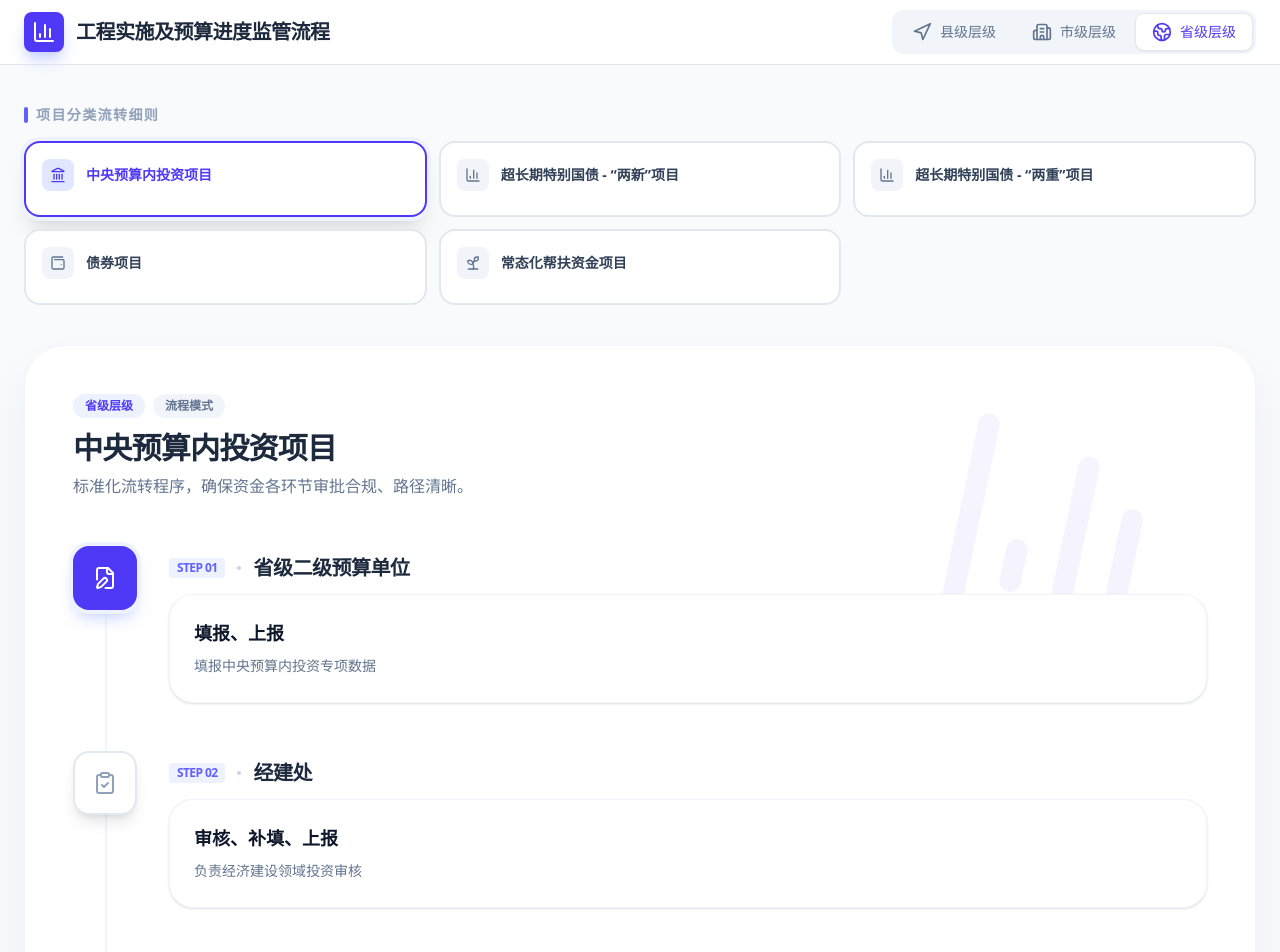
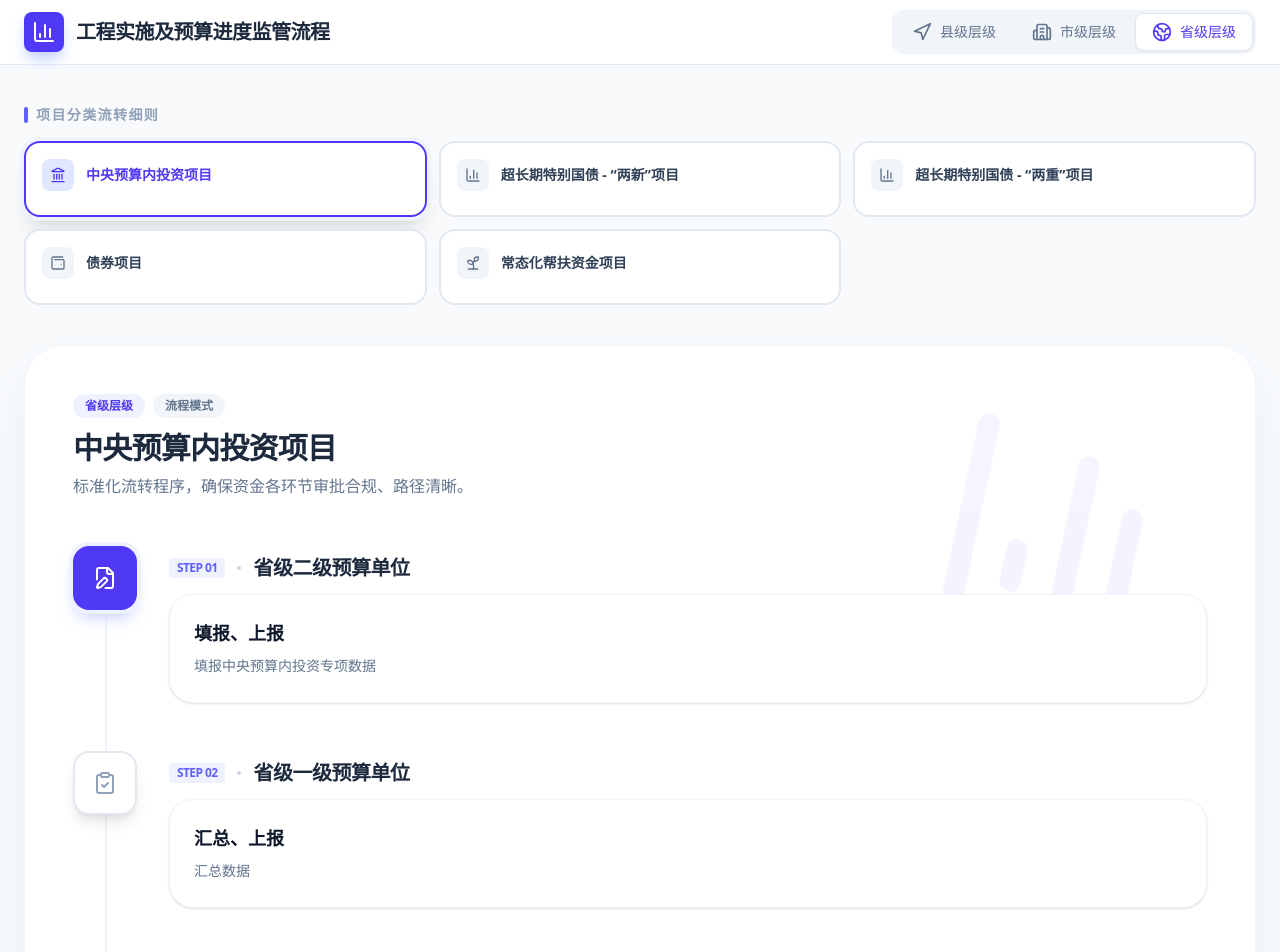
Before and after one commit to 947234742-collab/ysbblz, a React (Vite) app: page / in a window 1280 px wide. Shown: the top 952 px of the page. Built offline with nearby package versions, Linux system fonts and the light colour scheme.

Commit message:
Update data.ts

```diff
--- a/src/data.ts
+++ b/src/data.ts
@@ -54,7 +54,8 @@ export const WORKFLOW_DATA: WorkflowGroup[] = [
         title: '中央预算内投资项目',
         steps: [
           { title: '填报、上报', role: '省级二级预算单位', description: '填报中央预算内投资专项数据' },
-          { title: '审核、补填、上报', role: '经建处', description: '负责经济建设领域投资审核' },
+          { title: '汇总、上报', role: '省级一级预算单位', description: '汇总数据' },
+          { title: '审核、补填、汇总、上报', role: '经建处', description: '负责经济建设领域投资审核' },
           { title: '统筹汇总', role: '预算处', description: '纳入全省综合预算平衡' },
         ]
       },
@@ -63,8 +64,8 @@ export const WORKFLOW_DATA: WorkflowGroup[] = [
         title: '超长期特别国债 - “两新”项目',
         steps: [
           { title: '填报、上报', role: '省级二级预算单位', description: '填报设备更新与消费品以旧换新数据' },
-          { title: '审核、补填、上报', role: '业务处', description: '对应行业主管业务处室初审' },
-          { title: '复审、汇总、上报', role: '经建处', description: '牵头负责特别国债资金平衡' },
+          { title: '汇总、上报', role: '省级一级预算单位', description: '汇总数据' },
+          { title: '审核、补填、汇总、上报', role: '经建处', description: '牵头负责特别国债资金平衡' },
           { title: '统筹汇总', role: '预算处', description: '完成预算总集成' },
         ]
       },
@@ -82,8 +83,8 @@ export const WORKFLOW_DATA: WorkflowGroup[] = [
         title: '债券项目',
         steps: [
           { title: '填报、上报', role: '省级二级预算单位', description: '填报新增专项债/一般债项目数据' },
-          { title: '审核、补填、上报', role: '业务处', description: '业务合规性初筛' },
-          { title: '复审、汇总、上报', role: '市县债务部', description: '债务限额与还款能力穿透审核' },
+          { title: '汇总、上报', role: '省级一级预算单位', description: '汇总数据' },
+          { title: '审核、补填、汇总、上报', role: '市县债务部', description: '债务限额与还款能力穿透审核' },
           { title: '统筹汇总', role: '预算处', description: '纳入政府债务预算管理' },
         ]
       },
@@ -92,7 +93,8 @@ export const WORKFLOW_DATA: WorkflowGroup[] = [
         title: '常态化帮扶资金项目',
         steps: [
           { title: '填报、上报', role: '省级二级预算单位', description: '不含债券安排部分的帮扶资金填报' },
-          { title: '审核、补填、上报', role: '农业处', description: '对口农业农村与扶贫工作审核' },
+          { title: '汇总、上报', role: '省级一级预算单位', description: '汇总债券安排部分的帮扶资金填报' },
+          { title: '审核、补填、汇总、上报', role: '农业处', description: '对口农业农村与扶贫工作审核' },
           { title: '统筹汇总', role: '预算处', description: '跨部门帮扶资金综合协调' },
         ]
       }
```
